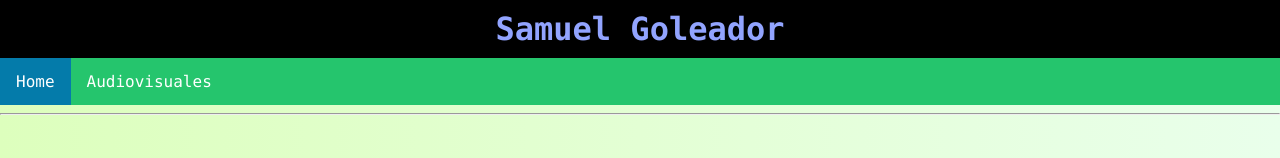
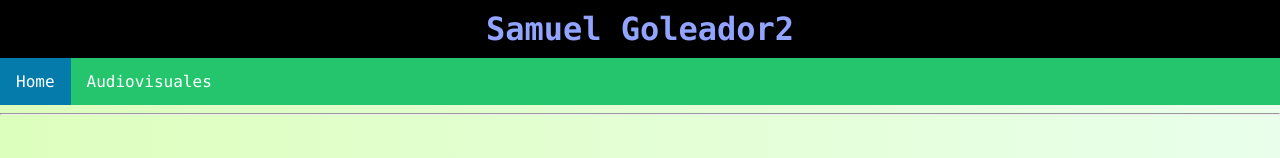
Before and after one commit to cardona0216/goleador2, a plain HTML site: page index.html in a window 1280 px wide. Shown: the top 158 px of the page. Drawn offline with Linux system fonts and the light colour scheme.

Commit message:
arreglo titulo goleador2

```diff
--- a/index.html
+++ b/index.html
@@ -11,7 +11,7 @@
 <body>
 
     <header>
-        <h1> Samuel Goleador</h1>
+        <h1> Samuel Goleador2</h1>
         <nav>
            <ul>
             <li><a class="active" href="index.html">Home</a></li>
```
